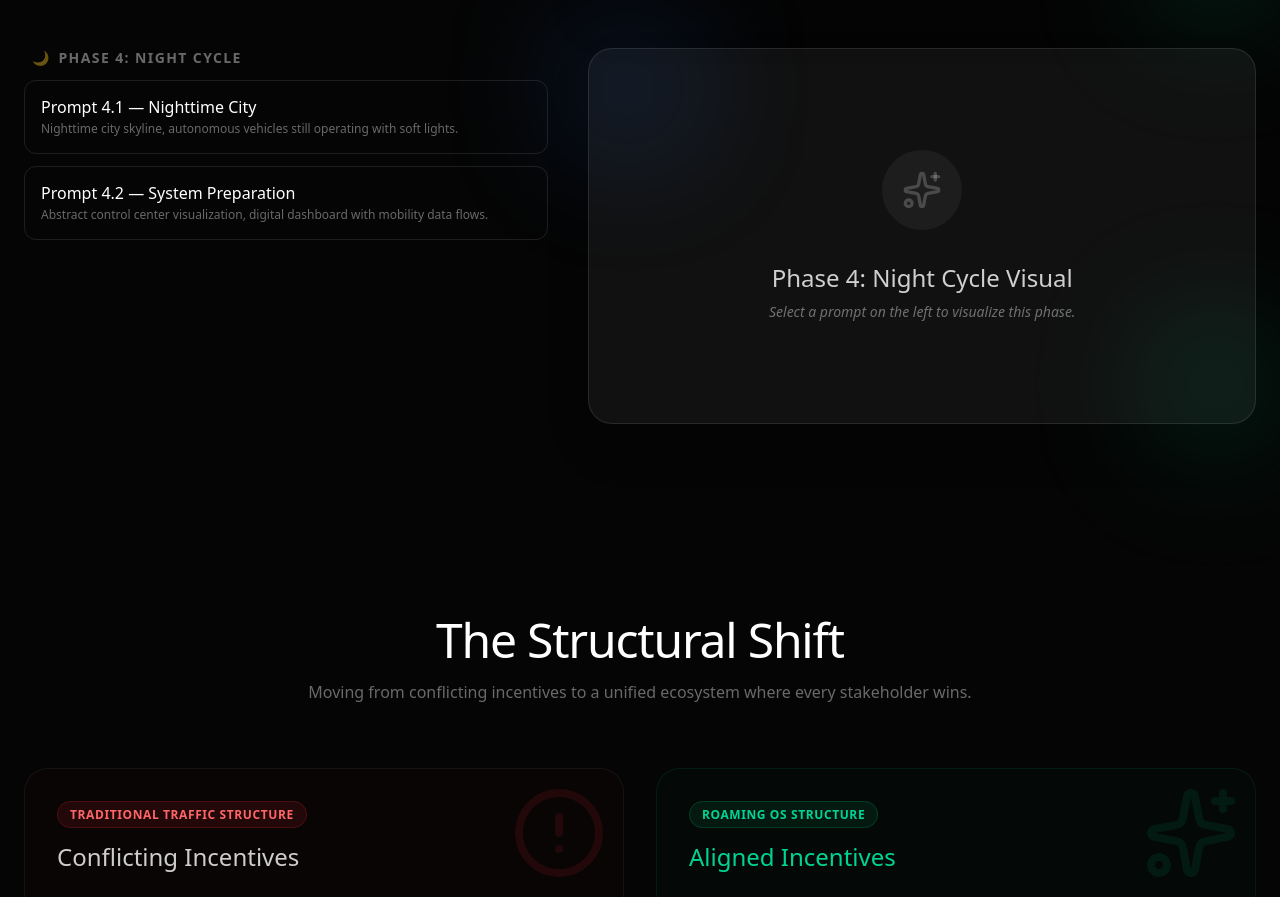
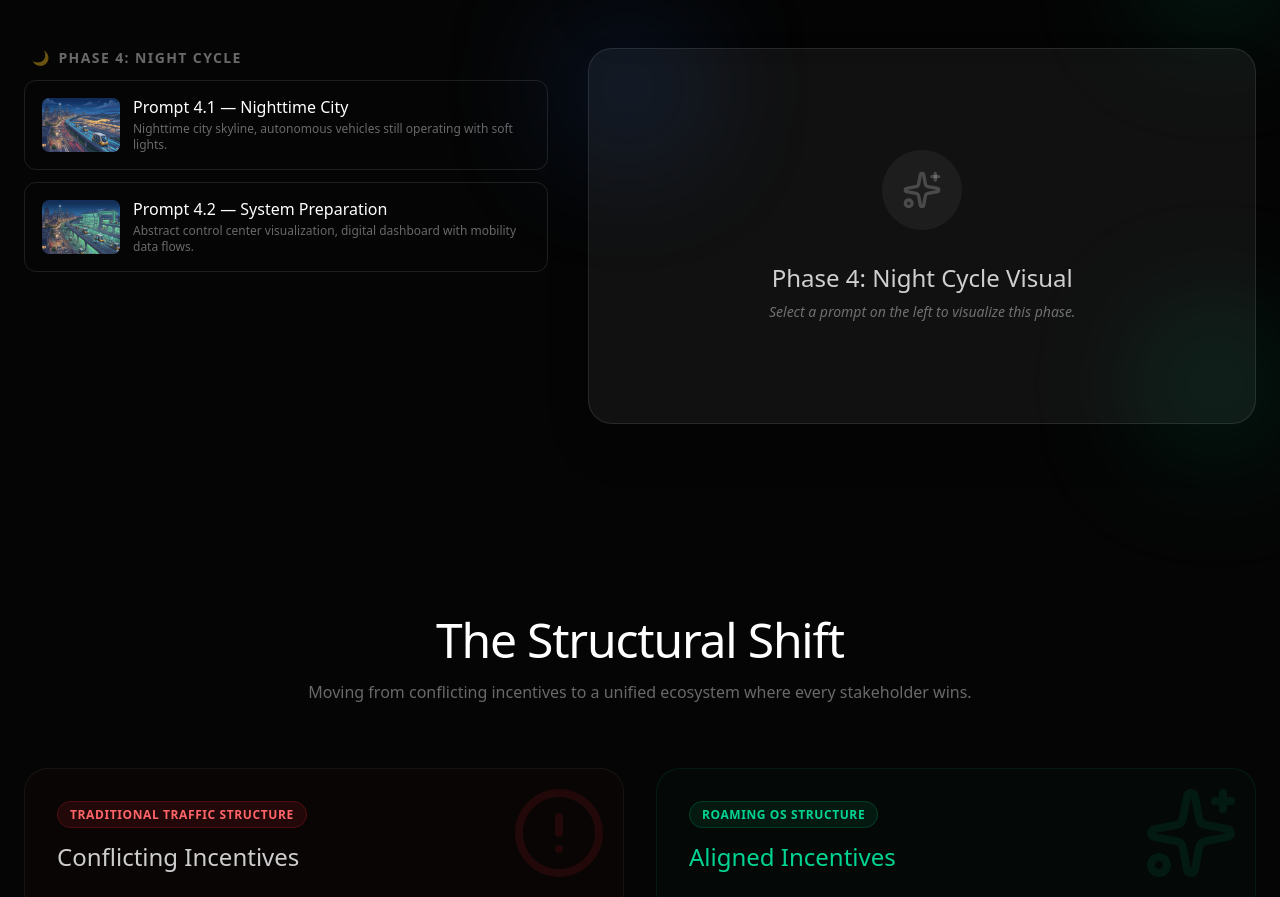
Before and after one commit to Jayma23/Roaming-AI-FrontEnd, a React (Vite) app: page / in a window 1280 px wide. Shown: the part 3653-4550 px from the top of the page. Built offline with nearby package versions, Linux system fonts and the light colour scheme.

Commit message:
feat: add Phase 4 thumbnails in Vision prompt cards

```diff
--- a/src/App.tsx
+++ b/src/App.tsx
@@ -148,13 +148,15 @@ const PHASES: Phase[] = [
         id: '4.1',
         title: 'Prompt 4.1 — Nighttime City',
         description: 'Nighttime city skyline, autonomous vehicles still operating with soft lights.',
-        prompt: 'nighttime city skyline, autonomous vehicles still operating with soft lights, calm and futuristic urban environment, sense of continuous mobility'
+        prompt: 'nighttime city skyline, autonomous vehicles still operating with soft lights, calm and futuristic urban environment, sense of continuous mobility',
+        imageSrc: '/phase4-4.1.png'
       },
       {
         id: '4.2',
         title: 'Prompt 4.2 — System Preparation',
         description: 'Abstract control center visualization, digital dashboard with mobility data flows.',
-        prompt: 'abstract control center visualization, digital dashboard with mobility data flows, city map with moving signals, futuristic system intelligence preparing for next day'
+        prompt: 'abstract control center visualization, digital dashboard with mobility data flows, city map with moving signals, futuristic system intelligence preparing for next day',
+        imageSrc: '/phase4-4.2.png'
       }
     ]
   }
```
